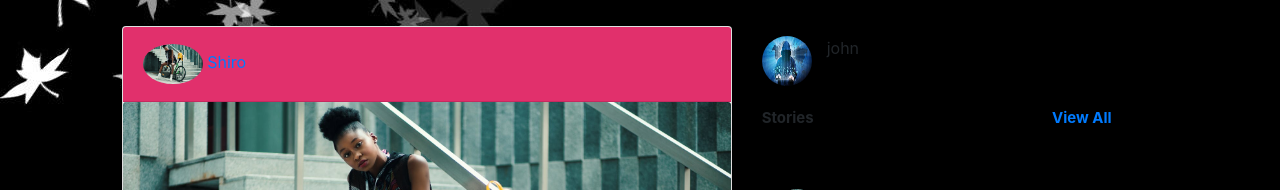
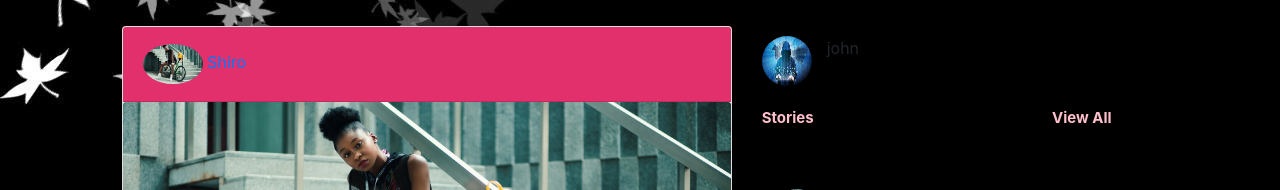
Before and after one commit to johnmwangi/Insta_site, a Django app: page / in a window 1280 px wide. Shown: the part 264-454 px from the top of the page. Run offline with Django 3.2, Linux system fonts and the light colour scheme; a user stored in the database is signed in; data comes from the database, SQL or seed files in the repository; both versions use the stored data as it was after the commit; some libraries are stand-ins or nearby versions.

Commit message:
read me details on progress

```diff
--- a/photoapp/templates/home.html
+++ b/photoapp/templates/home.html
@@ -72,8 +72,8 @@
           {% endfor %}
         </header>
         <hr>
-        <p style="float:left; font-size:15px; font-weight:bolder; color:warming">Stories</p>
-        <p style="float:right; font-weight:bolder; font-size:15px"><a style="color:warming" href="">View All</a></p>
+        <p style="float:left; font-size:15px; font-weight:bolder; color:pink">Stories</p>
+        <p style="float:right; font-weight:bolder; font-size:15px"><a style="color:pink" href="">View All</a></p>
         <div class="all" style="overflow-y:auto; height:400px;margin-top:50px;padding:10px; border-bottom: 1px solid ; width:100%">
           <hr>
           {% for profile in profile %}
```
Also changed, not shown: README.md, db.sqlite3.
